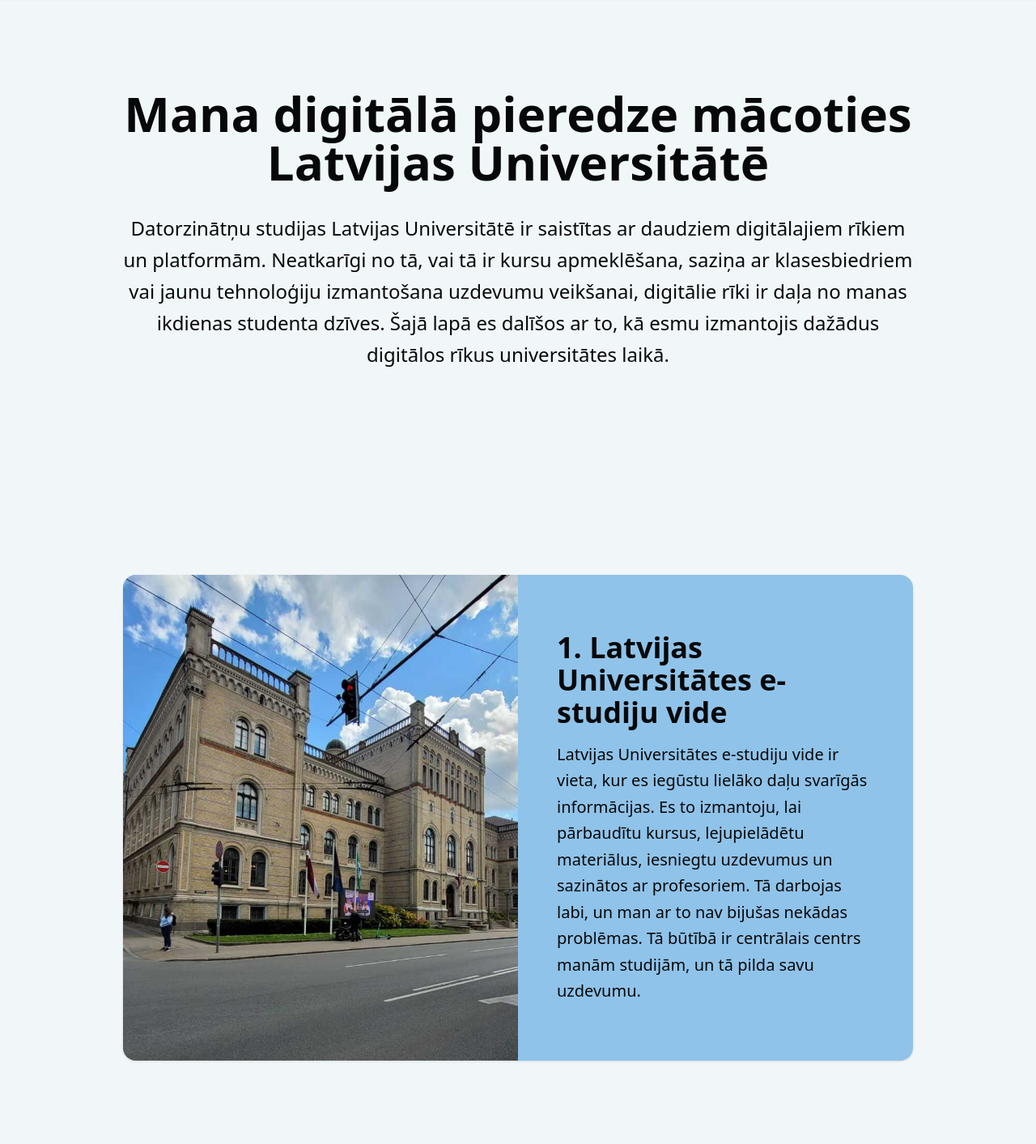
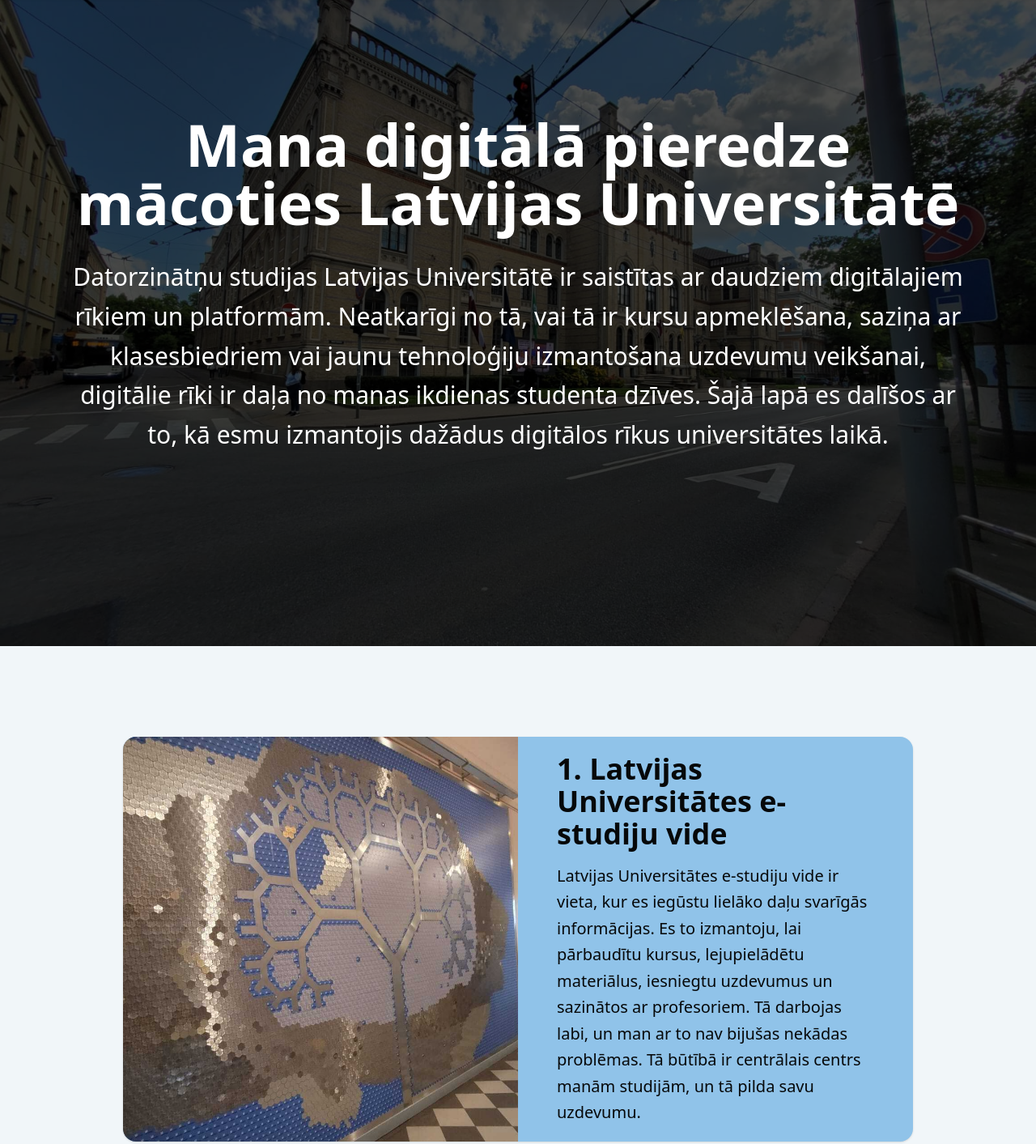
Before and after one commit to t0oms/my-digital-experience, a website built with Vite: page index.html in a window 1280 px wide. Shown: the part 59-1472 px from the top of the page at 81% size. Built offline with nearby package versions, Linux system fonts and the light colour scheme.

Commit message:
add hero image

```diff
--- a/index.html
+++ b/index.html
@@ -39,21 +39,25 @@
     </div>
   </nav>
 
-  <main class="max-w-5xl mx-auto px-6 py-12">
-    <section id="intro" class="py-16 text-center md:h-[600px]">
-      <h1 class="md:text-6xl text-4xl font-bold text-primary mb-8">
+  <section id="intro" class="relative bg-cover bg-center bg-no-repeat text-center md:h-screen py-16" style="background-image: url('/outside3.jpg');">
+    <div class="absolute inset-0 bg-black/70"></div> <!-- Overlay -->
+    <div class="relative z-10 max-w-6xl mx-auto px-6 py-20">
+      <h1 class="md:text-7xl text-4xl font-bold text-white mb-8">
         Mana digitālā pieredze mācoties Latvijas Universitātē
       </h1>
-      <p class="md:text-2xl text-primary leading-relaxed mb-6">
+      <p class="md:text-3xl text-white leading-relaxed mb-6">
         Datorzinātņu studijas Latvijas Universitātē ir saistītas ar daudziem digitālajiem rīkiem un platformām. Neatkarīgi no tā, vai tā ir kursu apmeklēšana, saziņa ar klasesbiedriem vai jaunu tehnoloģiju izmantošana uzdevumu veikšanai, digitālie rīki ir daļa no manas ikdienas studenta dzīves. Šajā lapā es dalīšos ar to, kā esmu izmantojis dažādus digitālos rīkus universitātes laikā.
       </p>
-    </section>
+    </div>
+  </section>
+
+  <main class="max-w-5xl mx-auto px-6 py-12">
 
     <section id="section1" class="py-16">
-      <div class="flex flex-col md:flex-row bg-tertiary rounded-2xl shadow-sm overflow-hidden md:h-[600px]">
+      <div class="flex flex-col md:flex-row bg-tertiary rounded-2xl shadow-sm overflow-hidden md:h-[500px]">
         <div class="md:w-1/2 h-64 md:h-auto">
           <img
-                  src="/outside1.jpg"
+                  src="/mosaic.jpg"
                   alt="Looking at University of Latvia across the road"
                   class="w-full h-full object-cover"
           />
```
Also changed, not shown: public/outside3.jpg (added).
